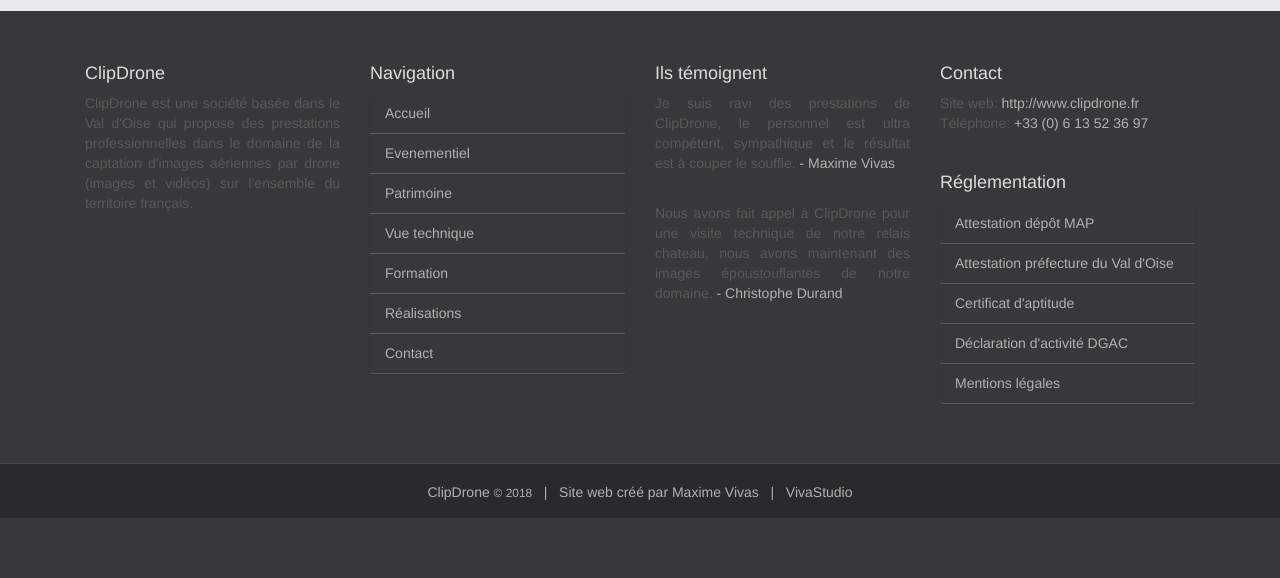
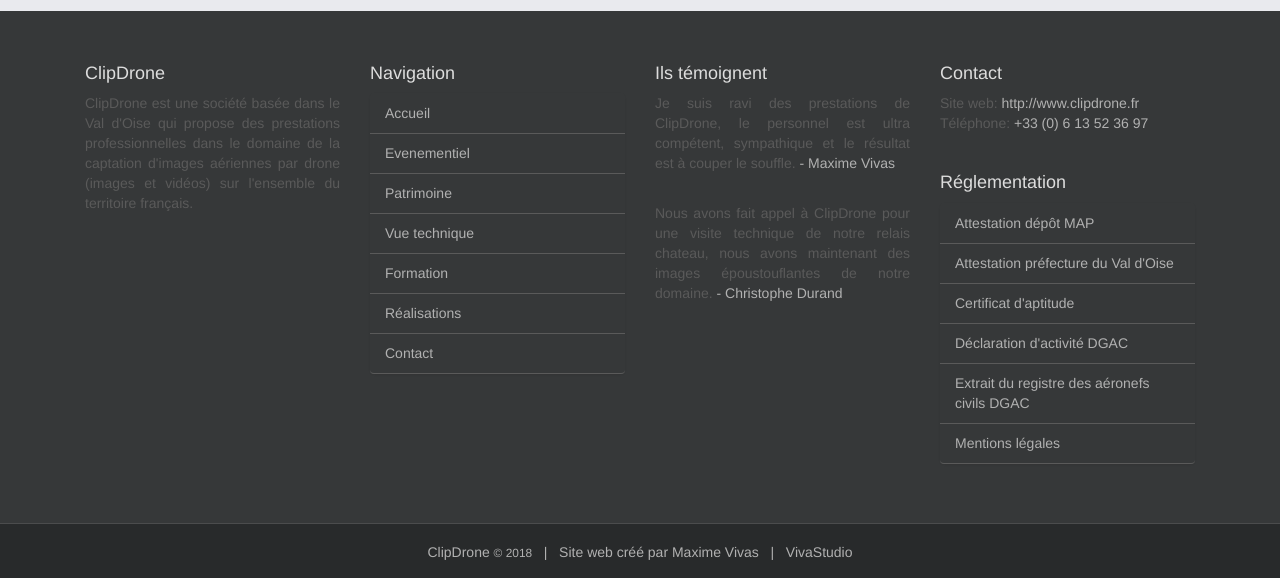
Before and after one commit to maxvivas/clipdrone, a PHP site: page /index.php in a window 1280 px wide. Shown: the part 2906-3484 px from the top of the page. Before the commit the page ends 3424 px from the top, so only its background shows below. Run offline with PHP 8.4, Linux system fonts and the light colour scheme; some libraries are stand-ins or nearby versions.

Commit message:
Ajout document footer

```diff
--- a/footer.php
+++ b/footer.php
@@ -41,6 +41,7 @@
 			<a href="/docs/Autorisation-préfecture-Val-d-Oise.pdf" class="list-group-item">Attestation préfecture du Val d'Oise</a>
 			<a href="/docs/Certificat-d-aptitude-évaluation-théorique.jpg" class="list-group-item">Certificat d'aptitude</a>
 			<a href="/docs/Declaration-activite-DGAC.pdf" class="list-group-item">Déclaration d'activité DGAC</a>
+			<a href="/docs/Extrait-Registre-Aeronefs-civils-DGAC.pdf" class="list-group-item">Extrait du registre des aéronefs civils DGAC</a>
       		<a href="/mentions-legales" class="list-group-item">Mentions légales</a>
 
 		</div>
```
Also changed, not shown: 1 other file.
